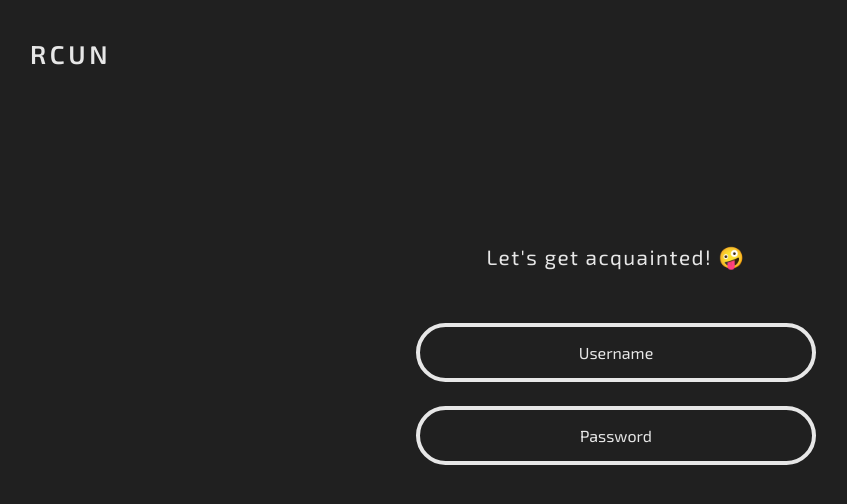
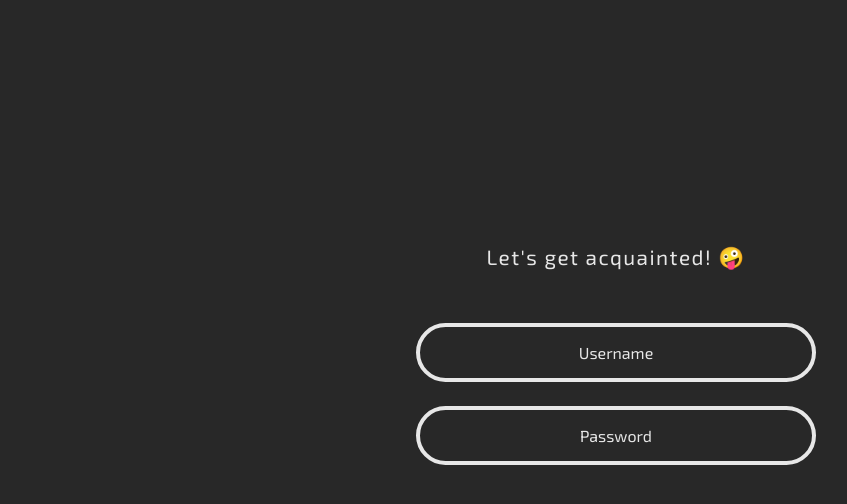
Before and after one commit to rcun-org/rcun-web, a React app: page /login in a window 1280 px wide. Shown: the top 504 px of the page, without its empty margins (24-871 px from the left). Built offline with nearby package versions, Linux system fonts and the light colour scheme.

Commit message:
reworked login page - phase 2.2 (change colors)

```diff
--- a/src/components/Login/Login.module.scss
+++ b/src/components/Login/Login.module.scss
@@ -9,7 +9,6 @@
   overflow-y: auto;
   gap: 2.4rem;
   animation: fade-in 1.5s linear;
-  background: linear-gradient(to bottom, $dark-grey, $dark-grey)
 }
 
 @keyframes fade-in {
--- a/src/components/Login/LoginContainer.jsx
+++ b/src/components/Login/LoginContainer.jsx
@@ -20,7 +20,7 @@ const LoginContainer = (props) => {
     return (
         <div className={props.className}>
             <div className={classes.appTitleContainer}>
-                RCUN
+                {/*RCUN*/}
             </div>
 
             <LoginForm
--- a/src/components/Splash/Splash.module.scss
+++ b/src/components/Splash/Splash.module.scss
@@ -12,6 +12,7 @@
   align-items: center;
   transform: scale(2);
   animation: fade-out 1s linear 2s;
+  background-color: #1a1a1a;
 }
 
 @keyframes fade-out {
--- a/src/styles/colors.scss
+++ b/src/styles/colors.scss
@@ -1,4 +1,4 @@
-$dark-grey: #202020;
+$dark-grey: #282828;
 $dark-grey-lighter: #333333;
 $dark-scroll-body: #444444;
 $base-grey: #5d5d5d;
```
